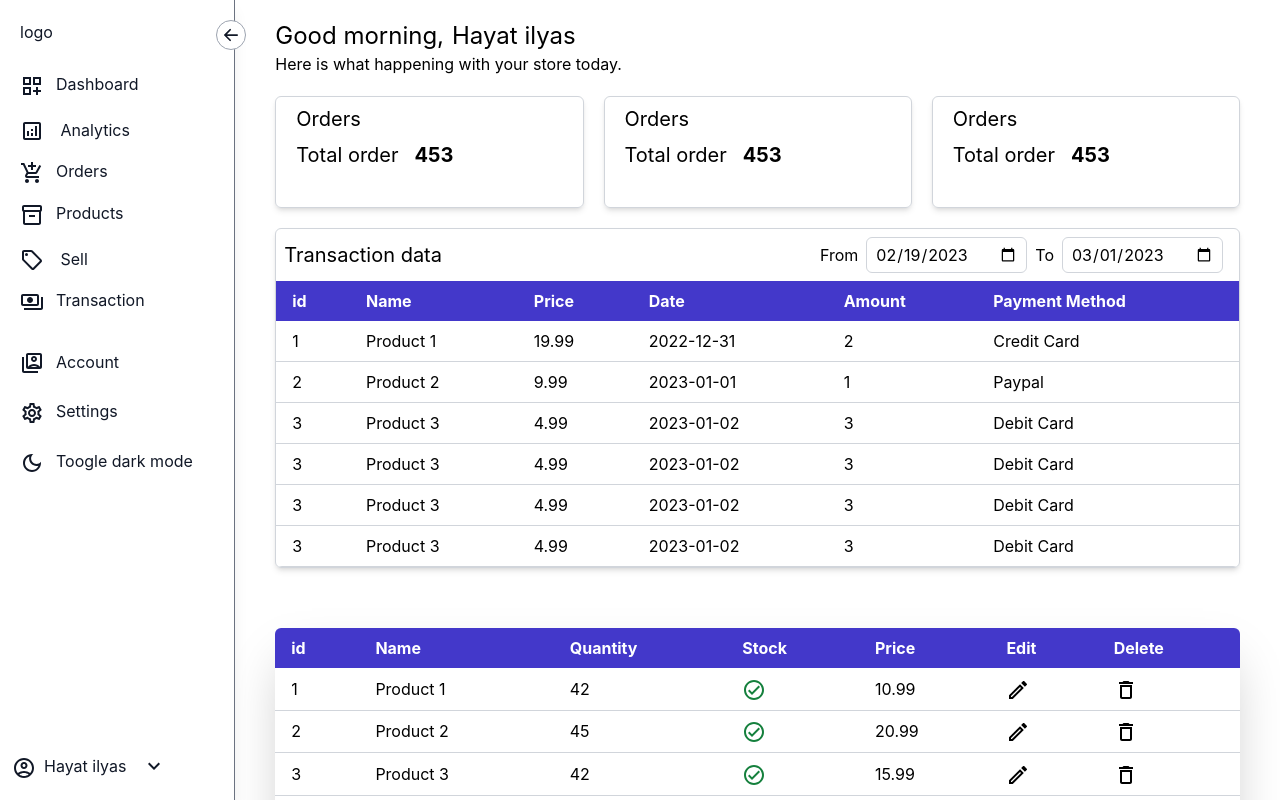
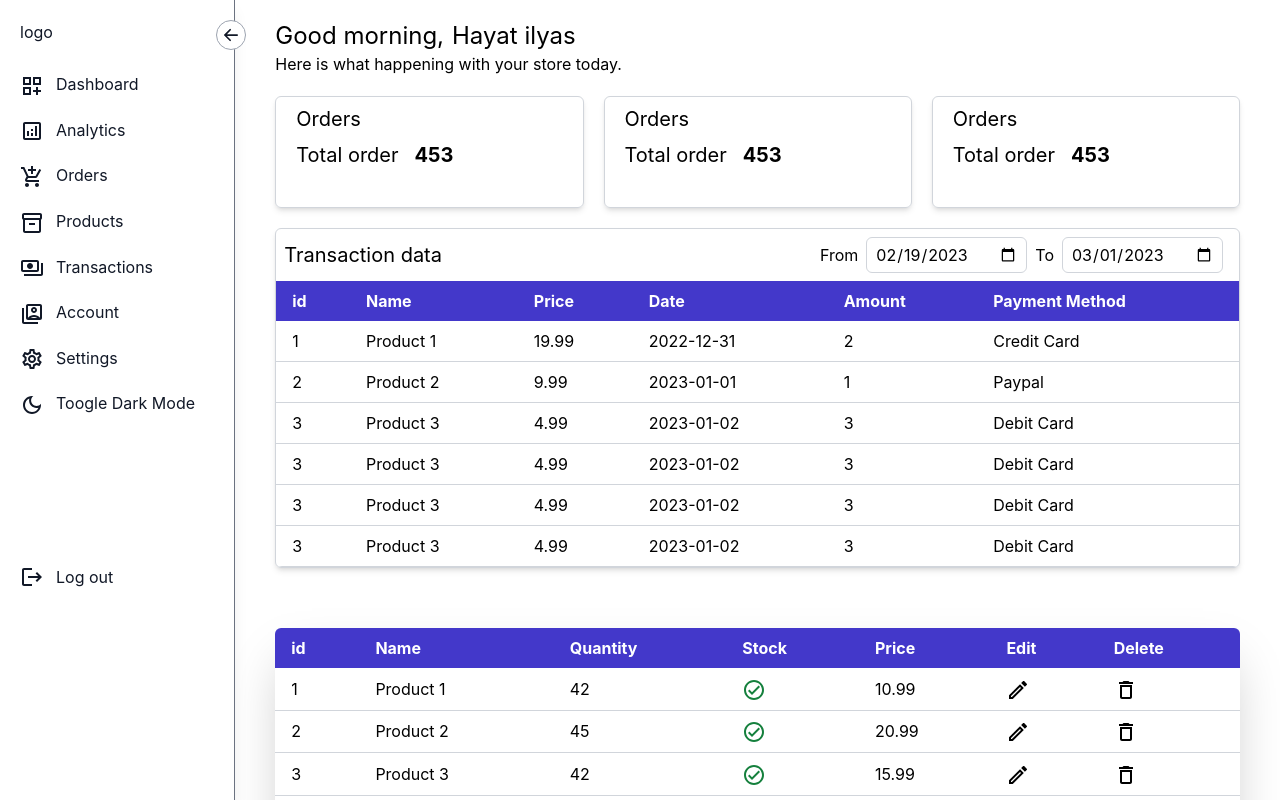
Before and after one commit to Hayat4144/Dashboard, a React (Vite) app: page / in a window 1280 px wide. Shown: the top 800 px of the page. Built offline with nearby package versions, Linux system fonts and the light colour scheme.

Commit message:
logout function is added.

```diff
--- a/src/global/AsideNavbar.jsx
+++ b/src/global/AsideNavbar.jsx
@@ -7,19 +7,24 @@
 import SettingsOutlinedIcon from "@mui/icons-material/SettingsOutlined";
 import SellOutlinedIcon from "@mui/icons-material/SellOutlined";
 import AddShoppingCartOutlinedIcon from "@mui/icons-material/AddShoppingCartOutlined";
-import AccountCircleOutlinedIcon from "@mui/icons-material/AccountCircleOutlined";
-import KeyboardArrowDownOutlinedIcon from "@mui/icons-material/KeyboardArrowDownOutlined";
 import DarkModeOutlinedIcon from "@mui/icons-material/DarkModeOutlined";
+import LogoutIcon from '@mui/icons-material/Logout';
 import LightModeIcon from "@mui/icons-material/LightMode";
 import { BsArrowLeftShort } from "react-icons/bs";
 import { BsArrowRightShort } from "react-icons/bs";
 import { Link } from "react-router-dom";
+import { toast } from "react-toastify";
+import { toastifyoption } from "./Notification";
+import { useDispatch } from "react-redux";
+import { SIGNIN } from "../Context/actions/ActionsType";
 const MobileNavbar = lazy(() => import('./MobileNavbar'))
+
 
 export default function AsideNavbar() {
   const [isMobileViewOpen, setIsMobileViewOpen] = useState(false);
   const [theme, setTheme] = useState(localStorage.getItem("theme"));
   const [isCollapsed, setIsCollapsed] = useState(false);
+  const dispatch = useDispatch();
 
   // ----------------- stop scrolling if the modal is open ------------------- //
   if (isMobileViewOpen) {
@@ -31,6 +36,20 @@
 
   const MobileSideModalToggle = (state) => {
     setIsMobileViewOpen(!state)
+  }
+
+  const LogoutFunc = async () => {
+    const response = await fetch(`${import.meta.env.DEV ? import.meta.env.VITE_BACKEND_DEV_URL : import.meta.env.VITE_BACKEND_URL}/v3/seller/auth/logout`, {
+      method: "GET",
+      headers: {
+        'Content-Type': 'application/json'
+      },
+      credentials: 'include'
+    })
+    const { data, error } = await response.json();
+    if (response.status !== 200) return toast.error(error, toastifyoption);
+    dispatch({ type: SIGNIN })
+    toast.success(data, toastifyoption)
   }
 
   // theme switcher function
@@ -51,7 +70,7 @@
     <Fragment>
       <aside
         className={`aside_navbar hidden ${!isCollapsed ? "w-72" : "text-center w-20"
-          }  h-screen sticky top-0  text-gray-900 duration-300 border-r border-gray-500
+          }  h-screen sticky top-0  text-gray-900 duration-300 border-r border-gray-500 z-10
         ${theme !== 'dark' ? 'border-r border-gray-400' : ''} hidden md:block dark:bg-gray-800 shadow-lg`}
       >
         <div className="logo my-5">
@@ -71,86 +90,48 @@
           <h1 className="origin-left mx-5 dark:text-gray-200">logo</h1>
         </div>
         <div className="nav_links">
-          <ul className="space-y-1 my-5 mx-3 cursor-pointer">
-            <Link to="/">
-              <li className="space-x-3 hover:bg-indigo-600 hover:text-white px-2 py-2 hover:rounded-md">
+          <ul className="my-5 mx-3 cursor-pointer">
+            <Link to="/" >
+              <li className="space-x-3 hover:bg-indigo-600 hover:text-white px-2 my-1  py-2 hover:rounded-md">
                 <DashboardCustomizeOutlinedIcon className="dark:text-white" />
-                <span
-                  className={` ${isCollapsed ? "hidden" : ""} dark:text-gray-200`}
-                >
-                  Dashboard
-                </span>
+                <span className={` ${isCollapsed ? "hidden" : ""} dark:text-gray-200`}>Dashboard</span>
               </li>
             </Link>
-            <li className="space-x-3 hover:bg-indigo-600 hover:text-white px-2 py-2 hover:rounded-md">
-              <AnalyticsOutlinedIcon className="dark:text-white" />
-              <span
-                className={` ${isCollapsed ? "hidden" : ""} dark:text-gray-200`}
-              >
-                {" "}
-                Analytics
-              </span>
-            </li>
+            <Link>
+              <li className="space-x-3 hover:bg-indigo-600 hover:text-white px-2 my-1 py-2 hover:rounded-md">
+                <AnalyticsOutlinedIcon className="dark:text-white" />
+                <span className={` ${isCollapsed ? "hidden" : ""} dark:text-gray-200`}>Analytics</span>
+              </li>
+            </Link>
             <Link to={'/v3/seller/orders'}>
-              <li className="space-x-3 hover:bg-indigo-600 hover:text-white px-2 py-2 hover:rounded-md">
+              <li className="space-x-3 hover:bg-indigo-600 hover:text-white px-2 my-1  py-2 hover:rounded-md">
                 <AddShoppingCartOutlinedIcon className="dark:text-white" />
-                <span
-                  className={` ${isCollapsed ? "hidden" : ""} dark:text-gray-200`}
-                >
-                  Orders
-                </span>
+                <span className={` ${isCollapsed ? "hidden" : ""} dark:text-gray-200`}>Orders</span>
               </li>
             </Link>
             <Link to="/v3/seller/products">
-              <li className="space-x-3 hover:bg-indigo-600 hover:text-white px-2 py-2 hover:rounded-md">
+              <li className="space-x-3 hover:bg-indigo-600 hover:text-white px-2  py-2 my-1 hover:rounded-md">
                 <Inventory2OutlinedIcon className="dark:text-white" />
-
-                <span
-                  className={` ${isCollapsed ? "hidden" : ""} dark:text-gray-200`}
-                >Products
-                </span>
+                <span className={` ${isCollapsed ? "hidden" : ""} dark:text-gray-200`}>Products</span>
               </li>
             </Link>
-            <li className="space-x-3 hover:bg-indigo-600 hover:text-white px-2 py-2 hover:rounded-md">
-              <SellOutlinedIcon className="dark:text-white" />{" "}
-              <span
-                className={` ${isCollapsed ? "hidden" : ""} dark:text-gray-200`}
-              >
-                {" "}
-                Sell
-              </span>
-            </li>
             <Link to="/v3/seller/transactions">
-              <li className="space-x-3 hover:bg-indigo-600 hover:text-white px-2 py-2 hover:rounded-md">
+              <li className="space-x-3 hover:bg-indigo-600 hover:text-white px-2  py-2 my-1 hover:rounded-md">
                 <PaymentsOutlinedIcon className="dark:text-white" />
-                <span
-                  className={` ${isCollapsed ? "hidden" : ""} dark:text-gray-200`}
-                >
-                  Transaction
-                </span>
+                <span className={` ${isCollapsed ? "hidden" : ""} dark:text-gray-200`}>Transactions</span>
               </li>
             </Link>
-          </ul>
-          <ul className="space-y-2 my-5 mx-3 cursor-pointer">
             <Link to="/v3/seller/account">
-              <li className="space-x-3 hover:bg-indigo-600 hover:text-white px-2 py-2 hover:rounded-md">
+              <li className="space-x-3 hover:bg-indigo-600 hover:text-white px-2  py-2 my-1 hover:rounded-md">
                 <SwitchAccountOutlinedIcon className="dark:text-white" />
-                <span
-                  className={` ${isCollapsed ? "hidden" : ""} dark:text-gray-200`}
-                >
-                  Account
-                </span>
+                <span className={` ${isCollapsed ? "hidden" : ""} dark:text-gray-200`}>Account</span>
               </li>
             </Link>
-            <li className="space-x-3 hover:bg-indigo-600 hover:text-white px-2 py-2 hover:rounded-md">
+            <li className="space-x-3 hover:bg-indigo-600 hover:text-white px-2  py-2 my-1 hover:rounded-md">
               <SettingsOutlinedIcon className="dark:text-white" />
-              <span
-                className={` ${isCollapsed ? "hidden" : ""} dark:text-gray-200`}
-              >
-                Settings
-              </span>
+              <span className={` ${isCollapsed ? "hidden" : ""} dark:text-gray-200`} >Settings</span>
             </li>
-            <li className="space-x-3 hover:bg-indigo-600 hover:text-white px-2 py-2 hover:rounded-md" onClick={ThemeSwithcherFunc}>
+            <li className="space-x-3  hover:bg-indigo-600 hover:text-white px-2 py-2 my-1  hover:rounded-md" onClick={ThemeSwithcherFunc}>
               <button>
                 {theme === "dark" ? (
                   <LightModeIcon className="dark:text-white" />
@@ -158,26 +139,21 @@
                   <DarkModeOutlinedIcon className="dark:text-white" />
                 )}
               </button>
-              <span
-                className={` ${isCollapsed ? "hidden" : ""} dark:text-gray-200`}
-              >
-                Toogle dark mode
-              </span>
+              <span className={` ${isCollapsed ? "hidden" : ""} dark:text-gray-200`}>Toogle Dark Mode</span>
             </li>
           </ul>
         </div>
-        <div className={`logout_section absolute bottom-5 flex space-x-4 mx-3`}>
-          <h1 className="flex space-x-2">
-            <figure>
-              <AccountCircleOutlinedIcon className="dark:text-white" />
-            </figure>
-            <span
-              className={` ${isCollapsed ? "hidden" : ""} dark:text-gray-200 `}
-            >
-              Hayat ilyas
-            </span>
-          </h1>
-          <KeyboardArrowDownOutlinedIcon className="dark:text-white" />
+        <div className={`logout_section relative top-28 mx-3 `}>
+          <div
+            onClick={(e)=>{
+              e.preventDefault();
+              LogoutFunc();
+            }}
+            className="flex space-x-3 hover:bg-indigo-600 cursor-pointer
+           hover:text-white px-2  py-2 my-1 hover:rounded-md">
+            <LogoutIcon className="dark:text-white" />
+            <span className={` ${isCollapsed ? "hidden" : ""} dark:text-gray-200`}>Log out</span>
+          </div>
         </div>
       </aside>
     </Fragment>
```
